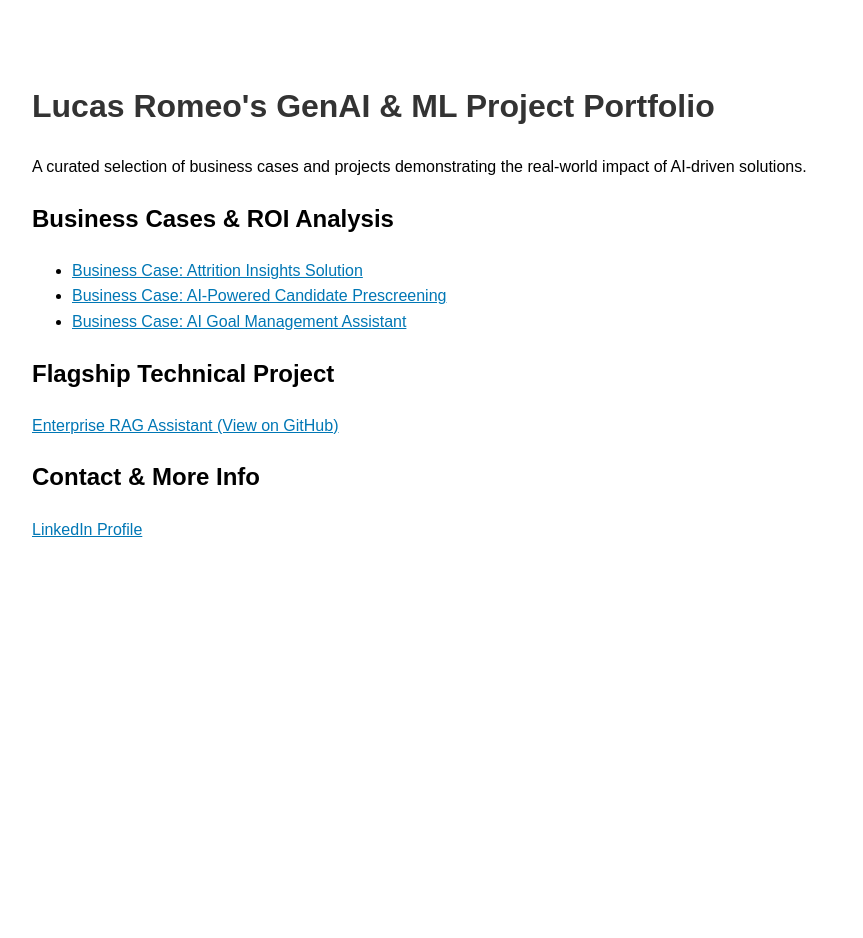
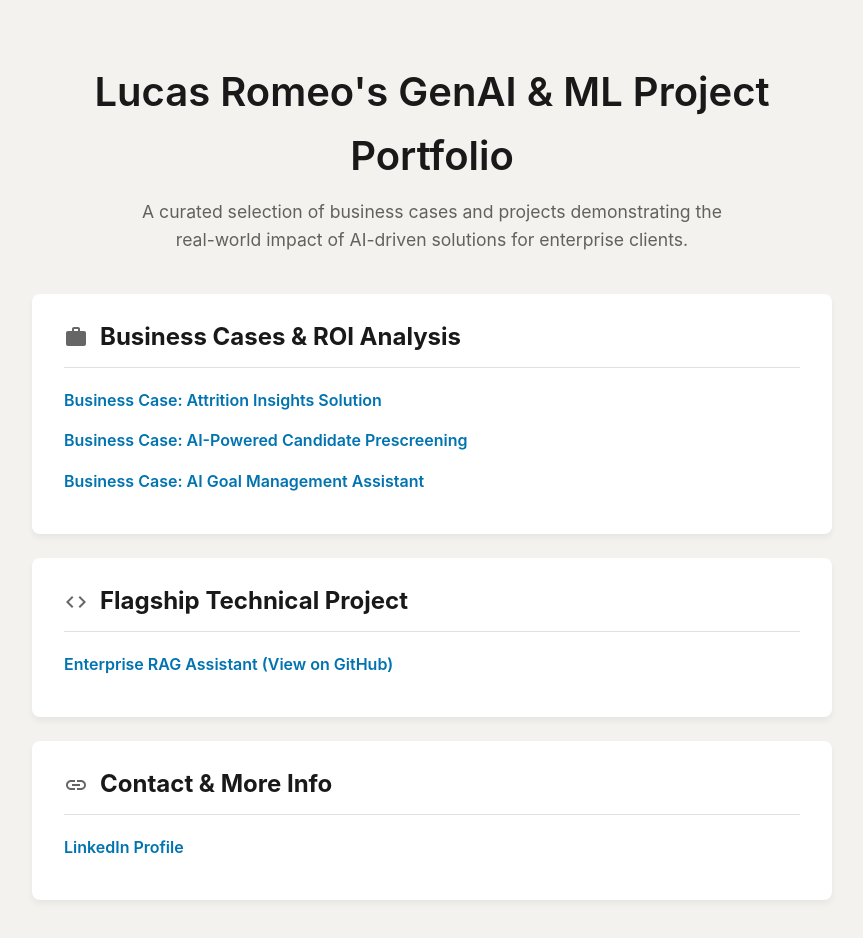
Before and after one commit to lromeo-lab/lromeo-lab.github.io, a plain HTML site: page index.html in a window 1280 px wide. Shown: the whole page, without its empty margins (208-1071 px from the left). Before the commit the page ends 800 px from the top, so only its background shows below. Drawn offline with Linux system fonts and the light colour scheme.

Commit message:
Add files via upload

```diff
--- a/index.html
+++ b/index.html
@@ -1,30 +1,138 @@
 <!DOCTYPE html>
 <html lang="en">
 <head>
-    <meta charset="UTF-g">
+    <meta charset="UTF-8">
+    <meta name="viewport" content="width=device-width, initial-scale=1.0">
     <title>Lucas Romeo - GenAI Portfolio</title>
     <style>
-        body { font-family: sans-serif; line-height: 1.6; max-width: 800px; margin: 40px auto; padding: 20px; }
-        h1 { color: #333; }
-        a { color: #0077b5; }
+        /* --- General Body & Font Styles --- */
+        body {
+            font-family: -apple-system, BlinkMacSystemFont, "Segoe UI", Roboto, Helvetica, Arial, sans-serif;
+            background-color: #f4f2ee; /* Light gray background, similar to LinkedIn */
+            color: #191919;
+            margin: 0;
+            padding: 20px;
+            line-height: 1.6;
+        }
+
+        .container {
+            max-width: 800px;
+            margin: 40px auto;
+        }
+
+        /* --- Header Styles --- */
+        .header {
+            text-align: center;
+            margin-bottom: 40px;
+        }
+        h1 {
+            font-size: 2.5em;
+            color: #191919;
+            margin-bottom: 10px;
+            font-weight: 600;
+        }
+        .header p {
+            font-size: 1.1em;
+            color: rgba(0, 0, 0, 0.6);
+            max-width: 600px;
+            margin: 0 auto;
+        }
+
+        /* --- Card Layout & Styles --- */
+        .card {
+            background-color: #ffffff;
+            border-radius: 8px;
+            padding: 24px 32px;
+            margin-bottom: 24px;
+            box-shadow: 0 4px 6px rgba(0, 0, 0, 0.05);
+            transition: all 0.2s ease-in-out;
+        }
+        .card:hover {
+            transform: translateY(-5px);
+            box-shadow: 0 8px 12px rgba(0, 0, 0, 0.08);
+        }
+        h2 {
+            font-size: 1.5em;
+            color: #191919;
+            border-bottom: 1px solid #e0e0e0;
+            padding-bottom: 10px;
+            margin-top: 0;
+            margin-bottom: 20px;
+            display: flex;
+            align-items: center;
+        }
+
+        /* --- List & Link Styles --- */
+        ul {
+            list-style: none;
+            padding: 0;
+        }
+        li {
+            margin-bottom: 15px;
+        }
+        a {
+            color: #0073b1; /* LinkedIn's primary blue */
+            text-decoration: none;
+            font-weight: 600;
+            transition: color 0.2s ease;
+        }
+        a:hover {
+            text-decoration: underline;
+            color: #005a87;
+        }
+
+        /* --- Icon Styles --- */
+        .icon {
+            width: 24px;
+            height: 24px;
+            margin-right: 12px;
+            fill: currentColor;
+            color: rgba(0, 0, 0, 0.6);
+        }
     </style>
 </head>
 <body>
-    <h1>Lucas Romeo's GenAI & ML Project Portfolio</h1>
-    <p>A curated selection of business cases and projects demonstrating the real-world impact of AI-driven solutions.</p>
 
-    <h2>Business Cases & ROI Analysis</h2>
-    <ul>
-        <li><a href="Attrition_Insights_v1.html">Business Case: Attrition Insights Solution</a></li>
-        <li><a href="Candidate_PreScreening_v1.html">Business Case: AI-Powered Candidate Prescreening</a></li>
-        <li><a href="Goal_Assistant_v1.html">Business Case: AI Goal Management Assistant</a></li>
-    </ul>
+    <div class="container">
 
-    <h2>Flagship Technical Project</h2>
-    <p><a href="https://github.com/lromeo-lab/assistant-toolkit-api">Enterprise RAG Assistant (View on GitHub)</a></p>
+        <div class="header">
+            <h1>Lucas Romeo's GenAI & ML Project Portfolio</h1>
+            <p>A curated selection of business cases and projects demonstrating the real-world impact of AI-driven solutions for enterprise clients.</p>
+        </div>
 
-    <h2>Contact & More Info</h2>
-    <p><a href="https://www.linkedin.com/in/lucas-romeo/">LinkedIn Profile</a></p>
+        <div class="card">
+            <h2>
+                <svg class="icon" viewBox="0 0 24 24"><path d="M20 6h-4V4c0-1.11-.89-2-2-2h-4c-1.11 0-2 .89-2 2v2H4c-1.11 0-1.99.89-1.99 2L2 19c0 1.11.89 2 2 2h16c1.11 0 2-.89 2-2V8c0-1.11-.89-2-2-2zm-6 0h-4V4h4v2z"></path></svg>
+                Business Cases & ROI Analysis
+            </h2>
+            <ul>
+                <li><a href="Attrition_Insights_v1.html" target="_blank">Business Case: Attrition Insights Solution</a></li>
+                <li><a href="Candidate_PreScreening_v1.html" target="_blank">Business Case: AI-Powered Candidate Prescreening</a></li>
+                <li><a href="Goal_Assistant_v1.html" target="_blank">Business Case: AI Goal Management Assistant</a></li>
+            </ul>
+        </div>
+
+        <div class="card">
+            <h2>
+                <svg class="icon" viewBox="0 0 24 24"><path d="M9.4 16.6L4.8 12l4.6-4.6L8 6l-6 6 6 6 1.4-1.4zm5.2 0l4.6-4.6-4.6-4.6L16 6l6 6-6 6-1.4-1.4z"></path></svg>
+                Flagship Technical Project
+            </h2>
+            <ul>
+                <li><a href="https://github.com/lromeo-lab/assistant-toolkit-api" target="_blank">Enterprise RAG Assistant (View on GitHub)</a></li>
+            </ul>
+        </div>
+
+        <div class="card">
+            <h2>
+                <svg class="icon" viewBox="0 0 24 24"><path d="M3.9 12c0-1.71 1.39-3.1 3.1-3.1h4V7H7c-2.76 0-5 2.24-5 5s2.24 5 5 5h4v-1.9H7c-1.71 0-3.1-1.39-3.1-3.1zM8 13h8v-2H8v2zm9-6h-4v1.9h4c1.71 0 3.1 1.39 3.1 3.1s-1.39 3.1-3.1 3.1h-4V17h4c2.76 0 5-2.24 5-5s-2.24-5-5-5z"></path></svg>
+                Contact & More Info
+            </h2>
+            <ul>
+                <li><a href="https://www.linkedin.com/in/lucas-romeo/" target="_blank">LinkedIn Profile</a></li>
+            </ul>
+        </div>
+
+    </div>
 
 </body>
 </html>
```
